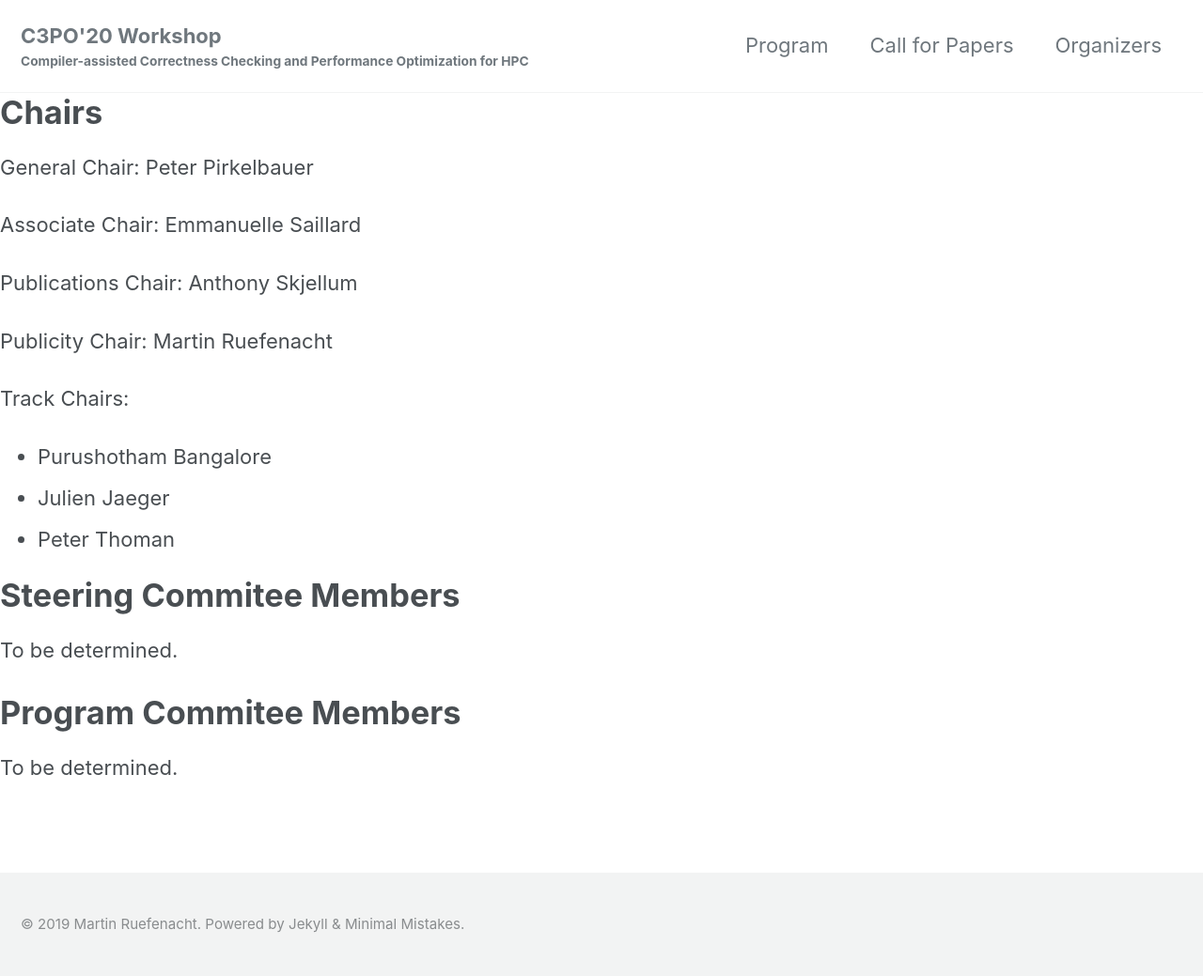
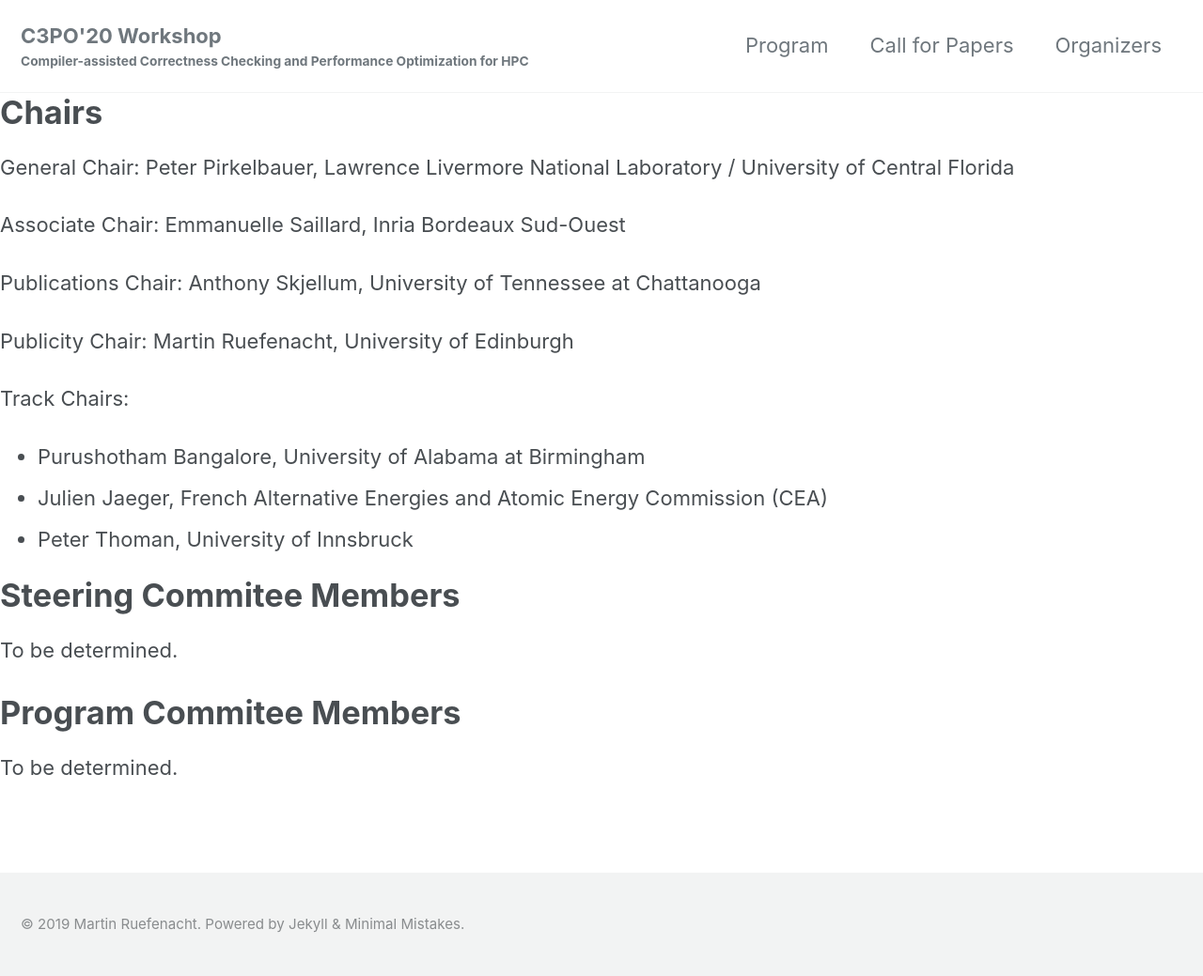
Before and after one commit to c3po-workshop/c3po-workshop.github.io, a Jekyll site: the page built from _pages/organizers.md, in a window 1280 px wide. Shown: the whole page at 94% size. Built offline with Jekyll 4.4.1, drawn with Linux system fonts in a browser that asks for light colours; cached includes are drawn as plain includes; nearby versions of some CDN libraries; our own code applies the rules of GitHub Pages for plain Markdown files.

Commit message:
Updated organizers

```diff
--- a/_pages/organizers.md
+++ b/_pages/organizers.md
@@ -4,18 +4,18 @@
 ---
 
 # Chairs
-General Chair: Peter Pirkelbauer
+General Chair: Peter Pirkelbauer, Lawrence Livermore National Laboratory / University of Central Florida
 
-Associate Chair: Emmanuelle Saillard
+Associate Chair: Emmanuelle Saillard, Inria Bordeaux Sud-Ouest
 
-Publications Chair: Anthony Skjellum
+Publications Chair: Anthony Skjellum, University of Tennessee at Chattanooga
 
-Publicity Chair: Martin Ruefenacht
+Publicity Chair: Martin Ruefenacht, University of Edinburgh
 
 Track Chairs:
-- Purushotham Bangalore
-- Julien Jaeger
-- Peter Thoman
+- Purushotham Bangalore, University of Alabama at Birmingham
+- Julien Jaeger, French Alternative Energies and Atomic Energy Commission (CEA)
+- Peter Thoman, University of Innsbruck
 
 # Steering Commitee Members
 To be determined.
```
